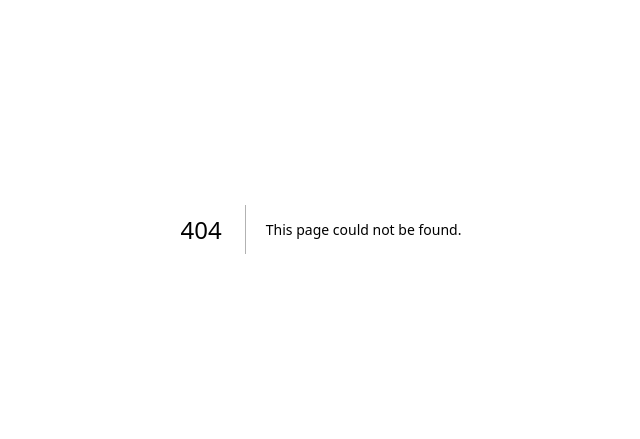
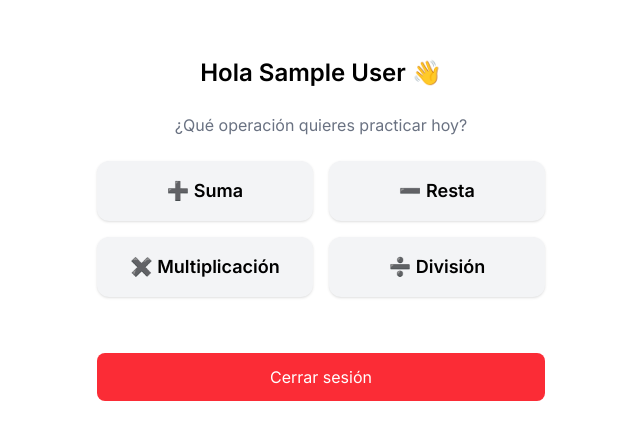
Before and after one commit to DavidLC578/chronomaths, a Next.js app: page /home in a window 1280 px wide. Before the commit this address had no page. Shown: the part 171-610 px from the top of the page, without its empty margins (319-959 px from the left). Built offline with nearby package versions, Linux system fonts and the light colour scheme; no server answers; sample sign-in values are in the browser's storage.

Commit message:
add use hook to pages

```diff
--- a/app/auth/page.tsx
+++ b/app/auth/page.tsx
@@ -1,28 +1,29 @@
 'use client';
 
 import Image from 'next/image';
-import { AuthError } from 'firebase/auth';
-import { useEffect, useState } from 'react';
-import { loginWithGoogle, onAuthStateChanged } from '@/firebase/client';
-import { User } from '@/interfaces/interfaces';
-import Avatar from '@/components/Avatar/page';
+import { loginWithGoogle } from '@/firebase/client';
+import useUser from '@/hooks/useUser';
 
 export default function AuthPage() {
-    const [user, setUser] = useState<User | undefined>(undefined);
+    const { loading } = useUser(false);
 
-    useEffect(() => {
-        onAuthStateChanged(setUser)
-    }, []);
+    const handleClick = async () => {
+        try {
+            await loginWithGoogle();
+        } catch (error) {
+            console.error('Error during login:', error instanceof Error ? error.message : 'Unknown error');
+        }
+    };
 
-    const handleClick = () => {
-        loginWithGoogle()
-            .then((user: User) => {
-                setUser(user);
-            })
-            .catch((error: AuthError) => {
-                console.error('Error during login:', error.message);
-            });
+    if (loading) {
+        return (
+            <div className="min-h-screen flex items-center justify-center">
+                <div className="animate-spin rounded-full h-12 w-12 border-b-2 border-gray-900"></div>
+            </div>
+        );
     }
+
+
     return (
         <div className="min-h-screen flex items-center justify-center px-4 bg-white text-black">
             <div className="w-full max-w-md space-y-8 text-center">
@@ -31,7 +32,6 @@ export default function AuthPage() {
                     <h1 className="text-3xl font-bold">Bienvenido</h1>
                     <p className="text-sm text-gray-500">Inicia sesión para entrenar tu mente</p>
                 </div>
-                {user === null && (
                 <button
                     onClick={handleClick}
                     className="flex items-center justify-center w-full gap-3 py-3 px-4 border border-gray-300 rounded-lg shadow-sm cursor-pointer hover:shadow-lg transition duration-200"
@@ -39,14 +39,6 @@ export default function AuthPage() {
                     <Image src="/google-icon.svg" alt="Google" width={20} height={20} />
                     <span className="font-medium">Iniciar sesión con Google</span>
                 </button>
-                )}
-                {
-                    user && user.avatar && (
-                        <div>
-                            <Avatar src={user.avatar} alt="Avatar" text={user.username} />
-                        </div>
-                    )
-                }
                 <footer className="pt-8 text-xs text-gray-400">
                     Hecho con 💡 por ti
                 </footer>
--- /dev/null
+++ b/app/home/page.tsx
@@ -0,0 +1,73 @@
+'use client';
+import { useRouter } from 'next/navigation';
+import useUser from '@/hooks/useUser';
+import { logout } from '@/firebase/client';
+
+export default function HomePage() {
+    const router = useRouter();
+    const { user, loading } = useUser(true);
+
+    if (loading) {
+        return (
+            <div className="min-h-screen flex items-center justify-center">
+                <div className="animate-spin rounded-full h-12 w-12 border-b-2 border-gray-900"></div>
+            </div>
+        );
+    }
+
+    const goToGame = (mode: string) => {
+        router.push(`/game?mode=${mode}`);
+    };
+
+    const handleLogout = async () => {
+        try {
+            await logout();
+            // No need to manually redirect, the useUser hook will handle it for us
+        } catch (error) {
+            console.error('Error while logging out:', error);
+        }
+    };
+
+    return (
+        <div className="min-h-screen flex flex-col items-center justify-center p-6 bg-white text-black">
+            <div className="w-full max-w-md space-y-6 text-center">
+                <h1 className="text-2xl font-bold">Hola {user?.username || 'jugador'} 👋</h1>
+                <p className="text-gray-500">¿Qué operación quieres practicar hoy?</p>
+
+                <div className="grid grid-cols-2 gap-4">
+                    <button
+                        onClick={() => goToGame('suma')}
+                        className="py-4 bg-gray-100 hover:bg-gray-200 rounded-xl text-lg font-semibold shadow cursor-pointer"
+                    >
+                        ➕ Suma
+                    </button>
+                    <button
+                        onClick={() => goToGame('resta')}
+                        className="py-4 bg-gray-100 hover:bg-gray-200 rounded-xl text-lg font-semibold shadow cursor-pointer"
+                    >
+                        ➖ Resta
+                    </button>
+                    <button
+                        onClick={() => goToGame('multiplicacion')}
+                        className="py-4 bg-gray-100 hover:bg-gray-200 rounded-xl text-lg font-semibold shadow cursor-pointer"
+                    >
+                        ✖️ Multiplicación
+                    </button>
+                    <button
+                        onClick={() => goToGame('division')}
+                        className="py-4 bg-gray-100 hover:bg-gray-200 rounded-xl text-lg font-semibold shadow cursor-pointer"
+                    >
+                        ➗ División
+                    </button>
+                </div>
+
+                <button
+                    onClick={handleLogout}
+                    className="mt-8 w-full py-3 px-4 bg-red-500 hover:bg-red-600 text-white rounded-lg font-medium transition-colors"
+                >
+                    Cerrar sesión
+                </button>
+            </div>
+        </div>
+    );
+}
--- a/firebase/client.js
+++ b/firebase/client.js
@@ -43,7 +43,17 @@ export const loginWithGoogle = async () => {
         const { user } = result;
         return mapUserFromFirebaseAuthToUser(user);
     } catch (error) {
-        console.error("Error durante el inicio de sesión:", error);
+        console.error("Error while logging in:", error);
         throw error;
     }
 };
+
+export const logout = async () => {
+    try {
+        await auth.signOut();
+        return true;
+    } catch (error) {
+        console.error("Error while logging out:", error);
+        throw error;
+    }
+};
```
Lines whose indentation alone changed are shown as unchanged.
